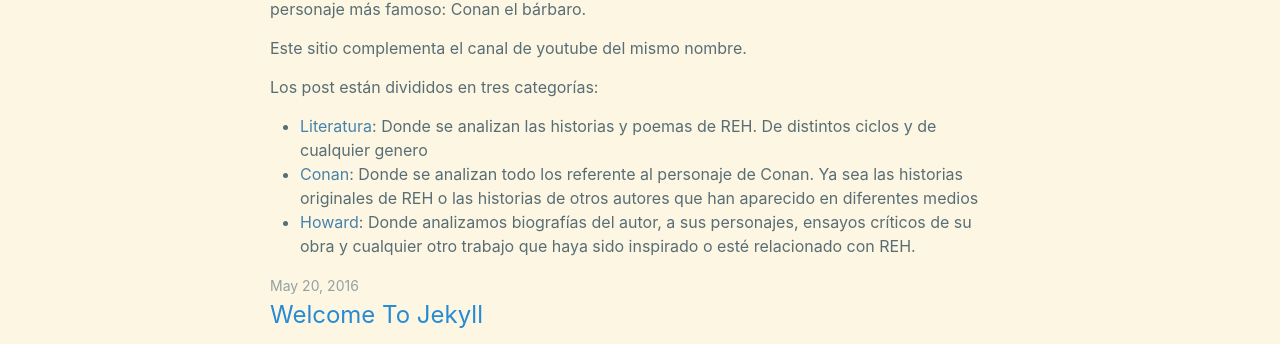
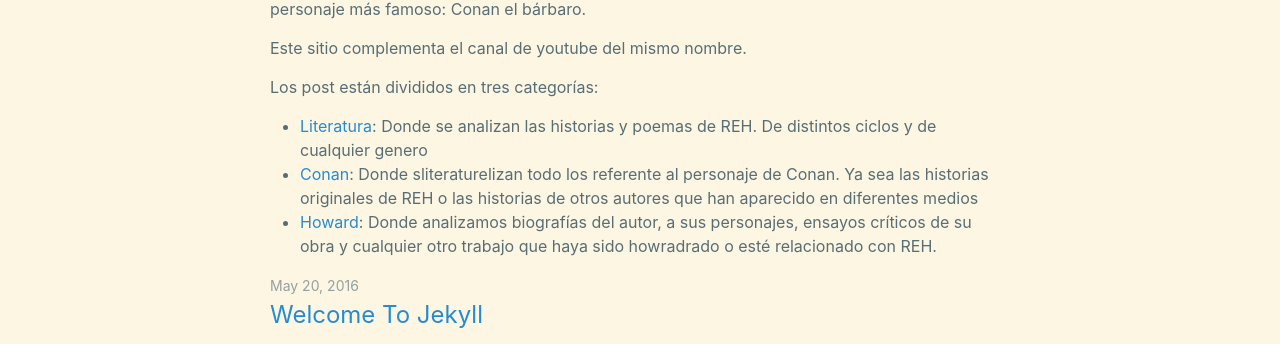
Before and after one commit to nemediano/canalREH, a Jekyll site: the page built from docs/index.md, in a window 1280 px wide. Shown: the part 143-487 px from the top of the page. Built offline with Jekyll 4.4.1, drawn with Linux system fonts in a browser that asks for light colours.

Commit message:
Minor edits

```diff
--- a/docs/index.md
+++ b/docs/index.md
@@ -14,6 +14,6 @@
 
 Los post están divididos en tres categorías:
 
-* [Literatura](): Donde se analizan las historias y poemas de REH. De distintos ciclos y de cualquier genero
-* [Conan](): Donde se analizan todo los referente al personaje de Conan. Ya sea las historias originales de REH o las historias de otros autores que han aparecido en diferentes medios
-* [Howard](): Donde analizamos biografías del autor, a sus personajes, ensayos críticos de su obra y cualquier otro trabajo que haya sido inspirado o esté relacionado con REH.
+* [Literatura](/literature): Donde se analizan las historias y poemas de REH. De distintos ciclos y de cualquier genero
+* [Conan](/conan): Donde sliteraturelizan todo los referente al personaje de Conan. Ya sea las historias originales de REH o las historias de otros autores que han aparecido en diferentes medios
+* [Howard](/howard): Donde analizamos biografías del autor, a sus personajes, ensayos críticos de su obra y cualquier otro trabajo que haya sido howradrado o esté relacionado con REH.
```
Also changed, not shown: docs/about.md (+1 -1 lines).
